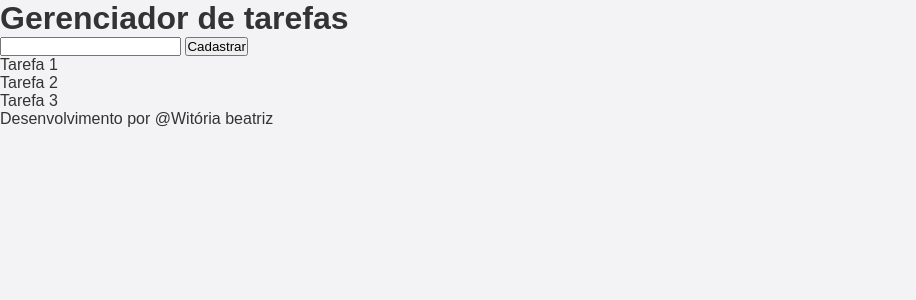
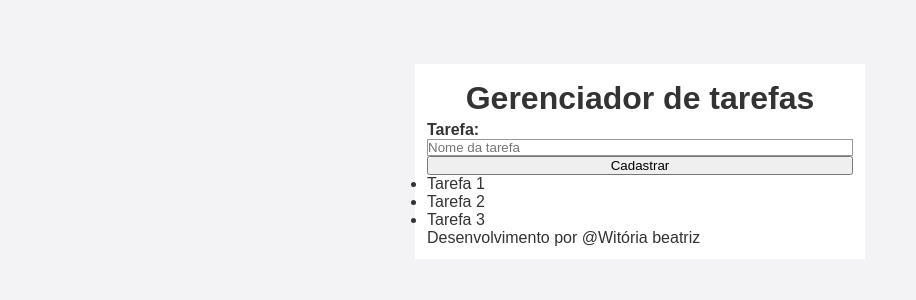
Before and after one commit to Witoriabeatriz/ToDoList, a PHP site: page / in a window 1280 px wide. Shown: the top 300 px of the page, without its empty margins (0-916 px from the left). Run offline with PHP 8.4, Linux system fonts and the light colour scheme.

Commit message:
atualizando css

```diff
--- a/index.php
+++ b/index.php
@@ -15,8 +15,8 @@
     </div>
     <div class ="form">
         <form action="" method="get">
-            <label for="task_name"></label>
-            <input type="text" name="task_name" placehorder="Nome da tarefa">
+            <label for="task_name">Tarefa:</label>
+            <input type="text" name="task_name" placeholder="Nome da tarefa">
             <button type="submit"> Cadastrar</button>
         </form>
     </div>
--- a/style.css
+++ b/style.css
@@ -8,3 +8,41 @@ body {
     color: #333;
     font-family: 'Ubuntu', sans-serif;
 }
+.container{
+    background: #fff;
+    max-width: 450px;
+    margin-top: 5%;
+    margin-left:auto;
+    margin-right:auto;
+    padding:12px;
+}
+.header{
+    display: flex;
+    justify-content: center;
+    align-items: center;
+    margin-top: 4px;
+    margin-bottom: 4px;
+}
+.form {
+    margin-top: 4px;
+    margin-bottom: 4xp;
+}
+.form form {
+    display: flex;
+    justify-content: center;
+    flex-direction: column;
+}
+.form label {
+    font-weight: bold;
+    margin-top: 4xp;
+    margin-bottom: 4xp;
+}
+.form input{
+    height: 32xp;
+    margin-top: 4xp;
+    margin-bottom: 4xp;
+    padding-left:12xp;
+    border:1px solid #999;
+    border-radius: 4xp;
+
+}
```
